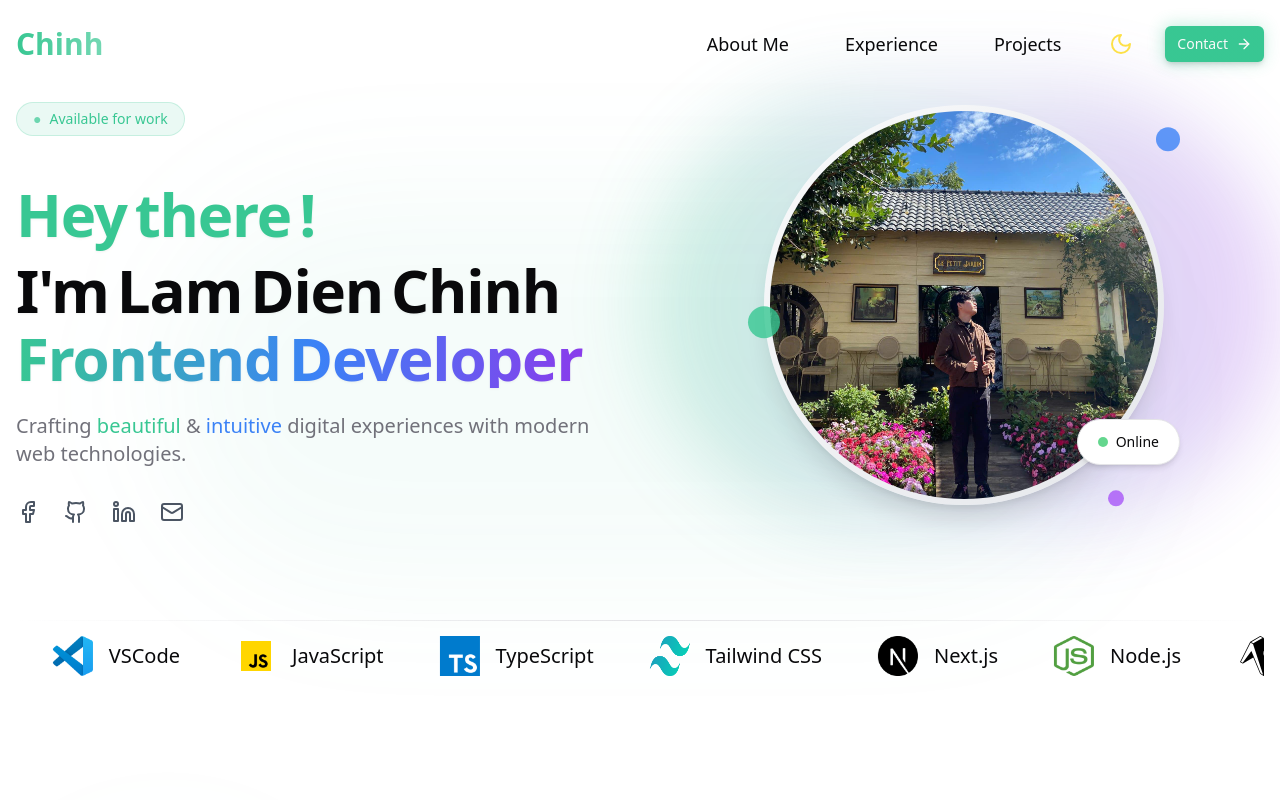
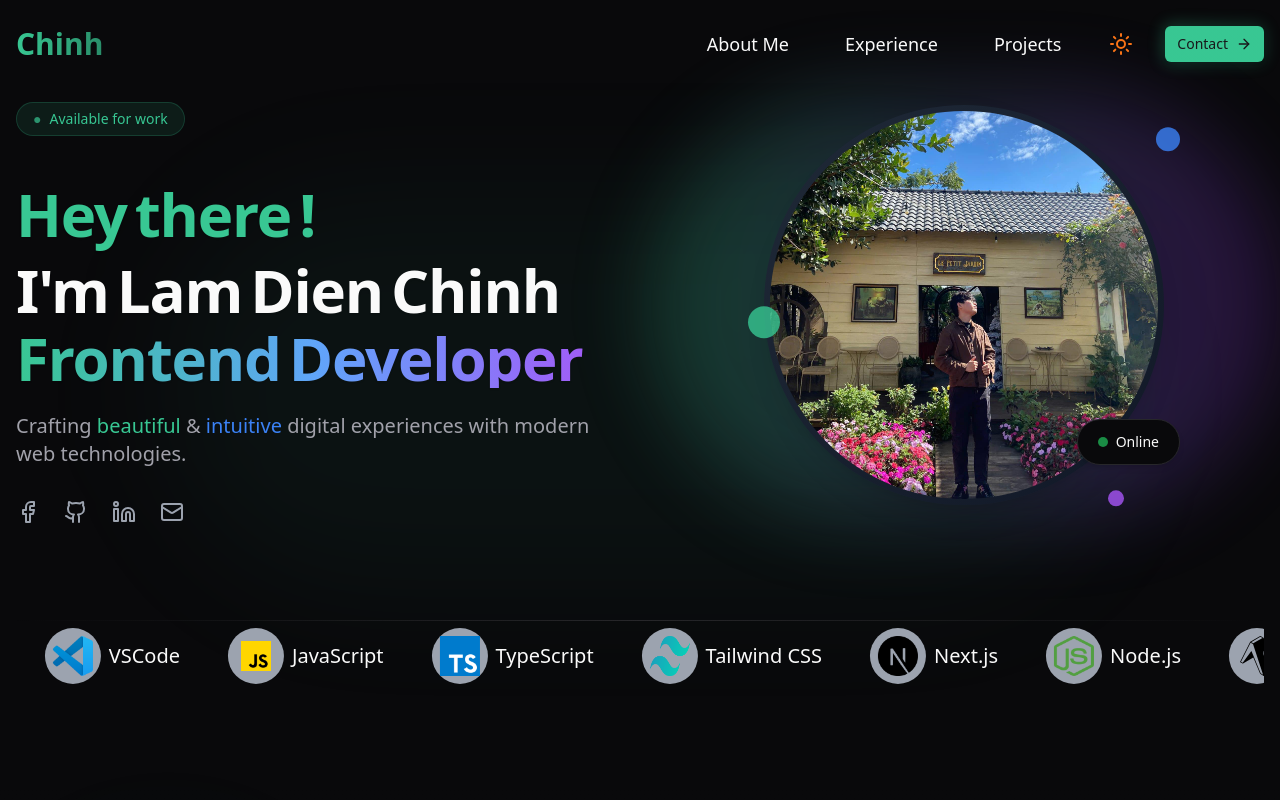
Before and after one commit to lamdienchinh/portfolio, a Next.js app: page / in a window 1280 px wide. Shown: the top 800 px of the page. Built offline with nearby package versions, Linux system fonts and the light colour scheme.

Commit message:
chore: modify default theme

```diff
--- a/src/components/ui/theme-provider.tsx
+++ b/src/components/ui/theme-provider.tsx
@@ -6,7 +6,7 @@ export default function Providers({ children }: { children: React.ReactNode }) {
   return (
     <ThemeProvider
       attribute="class"
-      defaultTheme={'system'}
+      defaultTheme={'dark'}
       enableSystem
       disableTransitionOnChange
     >
```
